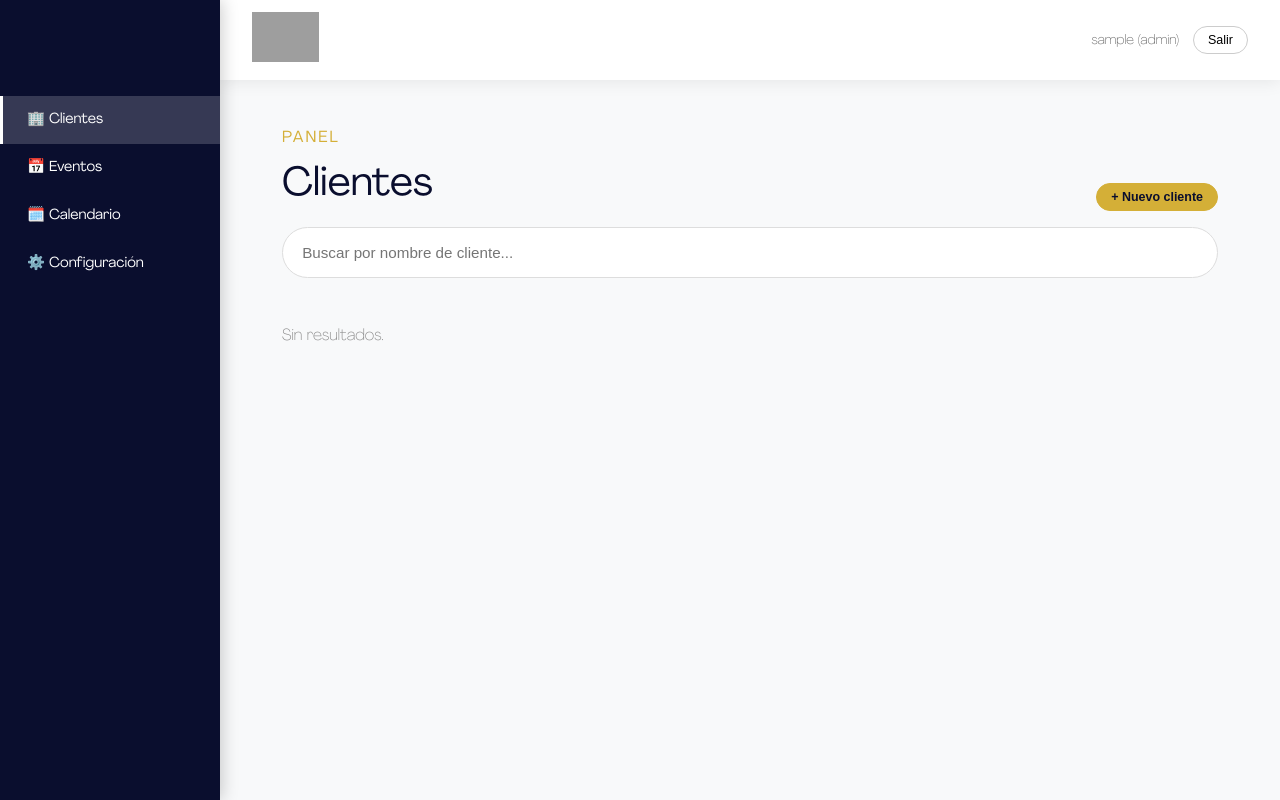
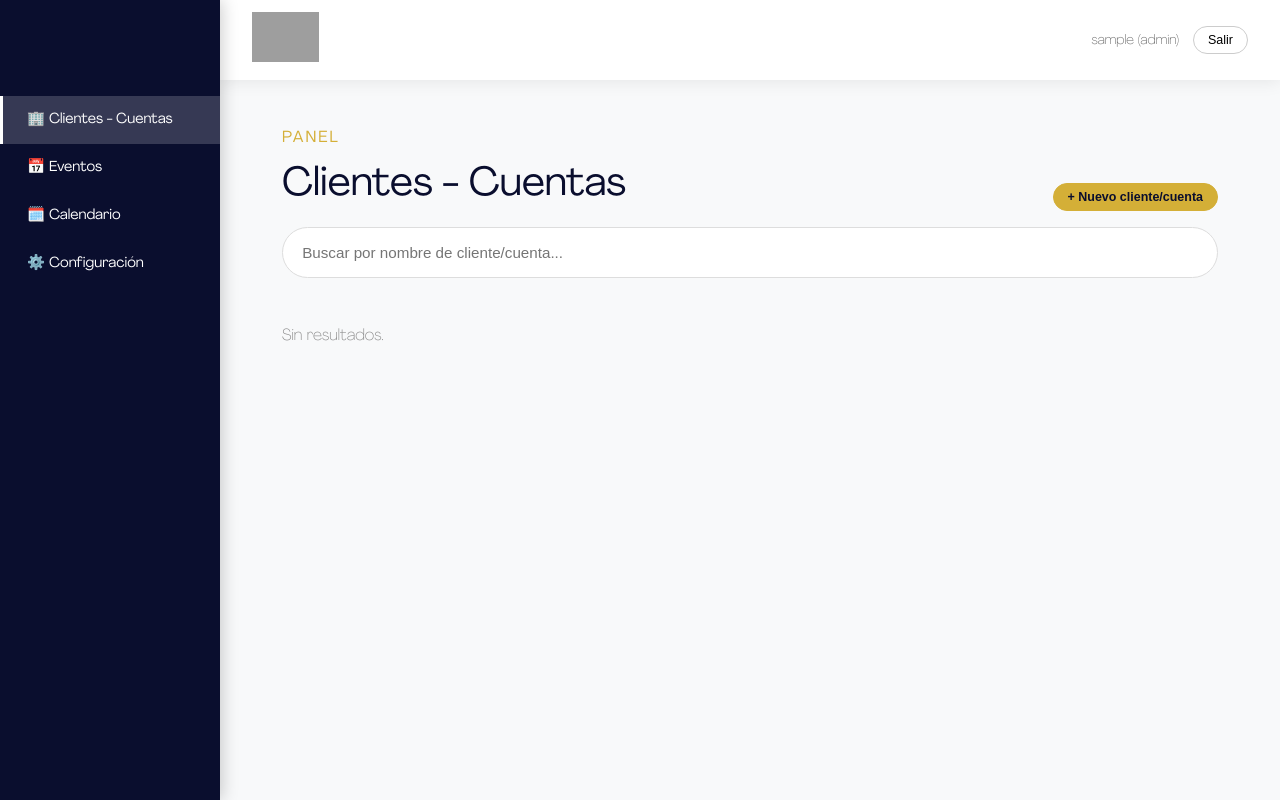
Before and after one commit to Juando26030/Facial-Recognition-GOLDEN, a FastAPI app: page /clientes in a window 1280 px wide. Run offline with FastAPI, Linux system fonts and the light colour scheme; the visitor is signed in with stand-in values (Sample User, id 1); grey boxes are pictures that could not be loaded.

Commit message:
Sprint 2.4 Fase 10: correcciones de UI (Configuracion visible para todos, fuente con preview, pais/ciudad por defecto, buscador de eventos por cliente, renombrar Clientes a Clientes - Cuentas)
- _sidebar.html: el link a Configuracion ya no estaba oculto para no-admin, aunque la pagina en si ya era accesible para cualquier rol desde Sprint 2.4 - bug real corregido
- configuracion.html: cada opcion del selector de tipografia se muestra en su propia fuente, sin tener que aplicarla primero
- nuevo_evento.html: pais/ciudad precargan Colombia/Bogota, editable como cualquier campo
- clientes.html: buscador de eventos dentro de la tarjeta de cada cliente/cuenta
- Renombrado "Clientes" a "Clientes - Cuentas" en sidebar, titulo de pagina y la franja "Cliente/Cuenta:" de todas las paginas de evento (no afecta el rol STAFF_ROLES "cliente")

Co-Authored-By: Claude Sonnet 5 <noreply@anthropic.com>

```diff
--- a/templates/_sidebar.html
+++ b/templates/_sidebar.html
@@ -9,12 +9,15 @@
 <div class="golden-sidebar-backdrop" id="sidebarBackdrop"></div>
 <aside class="golden-sidebar">
   <nav>
-    <a href="/clientes"{% if sidebar_active == "clientes" %} class="active"{% endif %}>🏢 Clientes</a>
+    <a href="/clientes"{% if sidebar_active == "clientes" %} class="active"{% endif %}>🏢 Clientes - Cuentas</a>
     <a href="/eventos"{% if sidebar_active == "eventos" %} class="active"{% endif %}>📅 Eventos</a>
     <a href="/calendario"{% if sidebar_active == "calendario" %} class="active"{% endif %}>🗓️ Calendario</a>
-    {% if staff_role in ["admin", "super_admin"] %}
+    {# Bug real corregido (2026-09-16, pedido explícito): el link SIEMPRE estuvo oculto para
+       no-admin, aunque /configuracion (Apariencia) ya era accesible para cualquier staff desde
+       Sprint 2.4 (ver app/main.py: configuracion_page) — nadie con sidebar salvo admin/super_admin
+       tenía forma de llegar ahí. Apariencia es para todos; lo que sigue siendo admin+ es la
+       pestaña "Staff y Permisos" DENTRO del propio template, eso no cambia acá. #}
     <a href="/configuracion"{% if sidebar_active == "configuracion" %} class="active"{% endif %}>⚙️ Configuración</a>
-    {% endif %}
   </nav>
 </aside>
 <script>
--- a/templates/badge_editor.html
+++ b/templates/badge_editor.html
@@ -98,7 +98,7 @@
 <div class="golden-content-spacer"></div>
 <div class="golden-event-strip">
   <div class="golden-event-strip-inner">
-    <span><strong>Cliente:</strong> {{ event.tenant.name }}</span>
+    <span><strong>Cliente/Cuenta:</strong> {{ event.tenant.name }}</span>
     <span><strong>Evento:</strong> {{ event.name }}</span>
     <span><strong>Código:</strong> {{ event.event_code }}</span>
   </div>
--- a/templates/clientes.html
+++ b/templates/clientes.html
@@ -3,7 +3,7 @@
 <head>
     <meta charset="UTF-8">
     <meta name="viewport" content="width=device-width, initial-scale=1.0">
-    <title>Clientes | Golden Logísticas</title>
+    <title>Clientes - Cuentas | Golden Logísticas</title>
     <link rel="stylesheet" href="{{ url_for('static', path='css/style.css') }}">
     <script src="{{ url_for('static', path='js/toast.js') }}"></script>
     <script src="{{ url_for('static', path='js/theme.js') }}"></script>
@@ -53,25 +53,25 @@
     <div class="golden-section-title" style="text-align:left; margin-bottom:1rem; display:flex; justify-content:space-between; align-items:flex-end;">
       <div>
         <span>PANEL</span>
-        <h2>Clientes</h2>
+        <h2>Clientes - Cuentas</h2>
       </div>
       {% if staff_role != "coordinador" %}
-      <button class="small-btn primary" onclick="document.getElementById('newTenantForm').classList.toggle('open')">+ Nuevo cliente</button>
+      <button class="small-btn primary" onclick="document.getElementById('newTenantForm').classList.toggle('open')">+ Nuevo cliente/cuenta</button>
       {% endif %}
     </div>
 
-    <input type="text" id="searchBox" class="search-box" placeholder="Buscar por nombre de cliente...">
+    <input type="text" id="searchBox" class="search-box" placeholder="Buscar por nombre de cliente/cuenta...">
 
     <form id="newTenantForm" class="inline-form">
       <div class="badge-input-row">
-        <div class="badge-input-group"><label>Nombre del cliente</label><input type="text" name="name" required></div>
+        <div class="badge-input-group"><label>Nombre del cliente/cuenta</label><input type="text" name="name" required></div>
       </div>
       <div class="badge-input-row">
         <div class="badge-input-group"><label>Contacto - Nombre</label><input type="text" name="contact_name"></div>
         <div class="badge-input-group"><label>Contacto - Teléfono</label><input type="text" name="contact_phone"></div>
         <div class="badge-input-group"><label>Contacto - Correo</label><input type="email" name="contact_email"></div>
       </div>
-      <button type="submit" class="golden-btn golden-btn-primary" style="width:auto; padding:0.7rem 2rem;">Crear cliente</button>
+      <button type="submit" class="golden-btn golden-btn-primary" style="width:auto; padding:0.7rem 2rem;">Crear cliente/cuenta</button>
     </form>
 
     <div id="tenantsList" style="margin-top: 1.5rem;"></div>
@@ -113,6 +113,7 @@ function renderTenants(tenantsData) {
       </div>
       <div class="tenant-body" data-tenant-body>
         ${canCreate ? `<a href="/clientes/${t.id}/nuevo-evento" class="small-btn primary" style="display:inline-block; margin:1rem 0; text-decoration:none;">+ Nuevo evento</a>` : ''}
+        <input type="text" data-events-search placeholder="🔎 Buscar evento de este cliente/cuenta..." style="width:100%; padding:0.6rem 1rem; border:1px solid #ddd; border-radius:20px; font-size:0.85rem; margin-bottom:0.8rem;">
         <div data-events-container></div>
       </div>
     </div>
@@ -125,33 +126,12 @@ async function toggleTenant(tenantId, card) {
   if (body.classList.contains("open")) loadEventsForTenant(tenantId, card);
 }
 
-const tenantsListEl = document.getElementById("tenantsList");
-tenantsListEl.addEventListener("click", (e) => {
-  const toggleHead = e.target.closest('[data-action="toggle-tenant"]');
-  if (toggleHead) {
-    const card = toggleHead.closest(".tenant-card");
-    toggleTenant(card.dataset.tenantId, card);
-    return;
-  }
-  const deleteBtn = e.target.closest("[data-delete-event]");
-  if (deleteBtn) { deleteEvent(deleteBtn.dataset.deleteEvent, deleteBtn.dataset.eventName, deleteBtn.dataset.eventStatus, deleteBtn); return; }
-});
-
-tenantsListEl.addEventListener("change", async (e) => {
-  const select = e.target.closest("[data-status-select]");
-  if (!select) return;
-  const newStatus = select.value;
-  const previousStatus = Array.from(select.options).find(o => o.defaultSelected)?.value;
-  const confirmed = await showConfirm(`¿Cambiar el estado del evento a "${STATUS_LABELS[newStatus]}"?`);
-  if (!confirmed) { select.value = previousStatus; return; }
-  await setEventStatus(select.dataset.eventId, newStatus, select);
-});
-
-async function loadEventsForTenant(tenantId, card) {
-  const res = await fetch(`/api/events?tenant_id=${tenantId}`);
-  const events = await res.json();
-  const el = card.querySelector("[data-events-container]");
-  if (events.length === 0) { el.innerHTML = '<p style="color:#888; font-size:0.85rem;">Sin eventos todavía.</p>'; return; }
+// Búsqueda de eventos DENTRO de la tarjeta de un cliente/cuenta (2026-09-17, pedido explícito:
+// un cliente con muchos eventos es difícil de recorrer a simple vista) — filtra en memoria sobre
+// lo que ya trajo loadEventsForTenant, sin pedir nada nuevo al backend.
+const tenantEventsCache = new WeakMap();
+function renderEventRows(events, el) {
+  if (!events.length) { el.innerHTML = '<p style="color:#888; font-size:0.85rem;">Sin resultados.</p>'; return; }
   el.innerHTML = events.map(e => `
     <div class="event-row">
       <div>
@@ -169,6 +149,48 @@ async function loadEventsForTenant(tenantId, card) {
       </div>
     </div>
   `).join("");
+}
+
+const tenantsListEl = document.getElementById("tenantsList");
+tenantsListEl.addEventListener("click", (e) => {
+  const toggleHead = e.target.closest('[data-action="toggle-tenant"]');
+  if (toggleHead) {
+    const card = toggleHead.closest(".tenant-card");
+    toggleTenant(card.dataset.tenantId, card);
+    return;
+  }
+  const deleteBtn = e.target.closest("[data-delete-event]");
+  if (deleteBtn) { deleteEvent(deleteBtn.dataset.deleteEvent, deleteBtn.dataset.eventName, deleteBtn.dataset.eventStatus, deleteBtn); return; }
+});
+
+tenantsListEl.addEventListener("input", (e) => {
+  const searchInput = e.target.closest("[data-events-search]");
+  if (!searchInput) return;
+  const card = searchInput.closest(".tenant-card");
+  const events = tenantEventsCache.get(card) || [];
+  const el = card.querySelector("[data-events-container]");
+  const q = stripAccents(searchInput.value.trim()).toLowerCase();
+  if (!q) { renderEventRows(events, el); return; }
+  renderEventRows(events.filter(ev => stripAccents(`${ev.name} ${ev.event_code || ""}`).toLowerCase().includes(q)), el);
+});
+
+tenantsListEl.addEventListener("change", async (e) => {
+  const select = e.target.closest("[data-status-select]");
+  if (!select) return;
+  const newStatus = select.value;
+  const previousStatus = Array.from(select.options).find(o => o.defaultSelected)?.value;
+  const confirmed = await showConfirm(`¿Cambiar el estado del evento a "${STATUS_LABELS[newStatus]}"?`);
+  if (!confirmed) { select.value = previousStatus; return; }
+  await setEventStatus(select.dataset.eventId, newStatus, select);
+});
+
+async function loadEventsForTenant(tenantId, card) {
+  const res = await fetch(`/api/events?tenant_id=${tenantId}`);
+  const events = await res.json();
+  tenantEventsCache.set(card, events);
+  const el = card.querySelector("[data-events-container]");
+  if (events.length === 0) { el.innerHTML = '<p style="color:#888; font-size:0.85rem;">Sin eventos todavía.</p>'; return; }
+  renderEventRows(events, el);
 }
 
 async function setEventStatus(eventId, status, btn) {
@@ -198,8 +220,8 @@ newTenantForm.addEventListener("submit", async (ev) => {
   const res = await fetch("/api/tenants", {
     method: "POST", headers: {"Content-Type": "application/json"}, body: JSON.stringify(payload),
   });
-  if (res.ok) { ev.target.reset(); ev.target.classList.remove("open"); loadTenants(); showToast("Cliente creado", "success"); }
-  else { showToast("No se pudo crear el cliente", "error"); }
+  if (res.ok) { ev.target.reset(); ev.target.classList.remove("open"); loadTenants(); showToast("Cliente/Cuenta creado", "success"); }
+  else { showToast("No se pudo crear el cliente/cuenta", "error"); }
 });
 
 // Búsqueda: solo por nombre de cliente (pedido explícito), filtrado en memoria sobre lo que ya
--- a/templates/kiosk_estadisticas.html
+++ b/templates/kiosk_estadisticas.html
@@ -36,7 +36,7 @@
 <div class="golden-content-spacer"></div>
 <div class="golden-event-strip">
   <div class="golden-event-strip-inner">
-    <span><strong>Cliente:</strong> {{ event.tenant.name }}</span>
+    <span><strong>Cliente/Cuenta:</strong> {{ event.tenant.name }}</span>
     <span><strong>Evento:</strong> {{ event.name }}</span>
     <span><strong>Código:</strong> {{ event.event_code }}</span>
   </div>
--- a/templates/kiosk_parametros.html
+++ b/templates/kiosk_parametros.html
@@ -35,7 +35,7 @@
 <div class="golden-content-spacer"></div>
 <div class="golden-event-strip">
   <div class="golden-event-strip-inner">
-    <span><strong>Cliente:</strong> {{ event.tenant.name }}</span>
+    <span><strong>Cliente/Cuenta:</strong> {{ event.tenant.name }}</span>
     <span><strong>Evento:</strong> {{ event.name }}</span>
     <span><strong>Código:</strong> {{ event.event_code }}</span>
   </div>
--- a/templates/kiosk_registro.html
+++ b/templates/kiosk_registro.html
@@ -49,7 +49,7 @@
 <div class="golden-content-spacer"></div>
 <div class="golden-event-strip">
   <div class="golden-event-strip-inner">
-    <span><strong>Cliente:</strong> {{ event.tenant.name }}</span>
+    <span><strong>Cliente/Cuenta:</strong> {{ event.tenant.name }}</span>
     <span><strong>Evento:</strong> {{ event.name }}</span>
     <span><strong>Código:</strong> {{ event.event_code }}</span>
   </div>
--- a/templates/kiosk_roster.html
+++ b/templates/kiosk_roster.html
@@ -26,7 +26,7 @@
 <div class="golden-content-spacer"></div>
 <div class="golden-event-strip">
   <div class="golden-event-strip-inner">
-    <span><strong>Cliente:</strong> {{ event.tenant.name }}</span>
+    <span><strong>Cliente/Cuenta:</strong> {{ event.tenant.name }}</span>
     <span><strong>Evento:</strong> {{ event.name }}</span>
     <span><strong>Código:</strong> {{ event.event_code }}</span>
   </div>
--- a/templates/kiosk_select.html
+++ b/templates/kiosk_select.html
@@ -44,7 +44,7 @@
 <div class="golden-content-spacer"></div>
 <div class="golden-event-strip">
   <div class="golden-event-strip-inner">
-    <span><strong>Cliente:</strong> {{ event.tenant.name }}</span>
+    <span><strong>Cliente/Cuenta:</strong> {{ event.tenant.name }}</span>
     <span><strong>Evento:</strong> {{ event.name }}</span>
     <span><strong>Código:</strong> {{ event.event_code }}</span>
   </div>
--- a/templates/kiosk_usuarios.html
+++ b/templates/kiosk_usuarios.html
@@ -34,7 +34,7 @@
 <div class="golden-content-spacer"></div>
 <div class="golden-event-strip">
   <div class="golden-event-strip-inner">
-    <span><strong>Cliente:</strong> {{ event.tenant.name }}</span>
+    <span><strong>Cliente/Cuenta:</strong> {{ event.tenant.name }}</span>
     <span><strong>Evento:</strong> {{ event.name }}</span>
     <span><strong>Código:</strong> {{ event.event_code }}</span>
   </div>
```
Also changed, not shown: templates/configuracion.html (+6 -1 lines), templates/nuevo_evento.html (+9 -5 lines).
